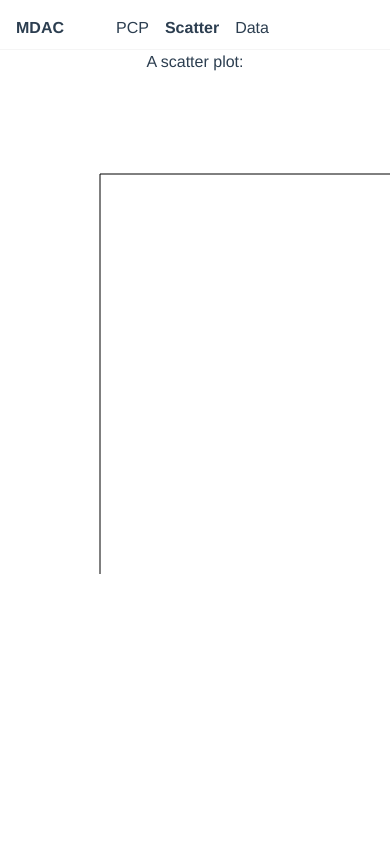
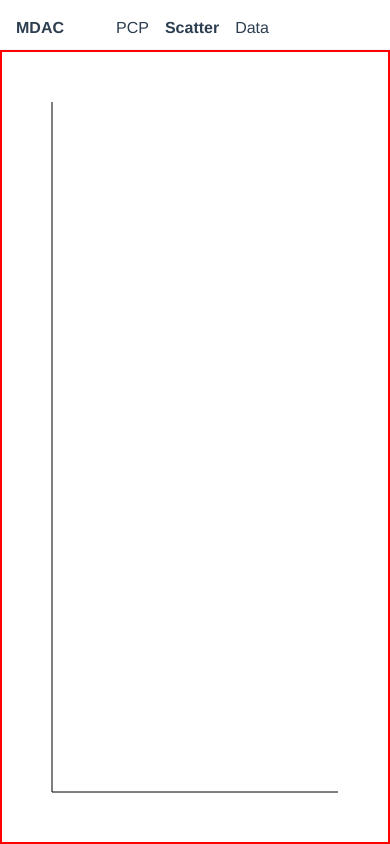
Before and after one commit to johnmartins/mdac, a Vue app: page / in a window 390 px wide. Both pictures are taken after a click on the element "Scatter". Built offline with nearby package versions, Linux system fonts and the light colour scheme.

Commit message:
Responsive scatter plot layout

```diff
--- a/src/components/plot-layouts/PCPlot/PCPlot.vue
+++ b/src/components/plot-layouts/PCPlot/PCPlot.vue
@@ -437,12 +437,8 @@ function updateHorizontalOffset () {
 }
 
 function updateContainerSize () {
-	const svg = plotCanvas.value
-	const x = componentContainer.value.clientWidth;
-	const y = componentContainer.value.clientHeight;
-	svg.style.width=x+"px"
-	svg.style.height=y+"px"
-
+	// Ensures that the axises in the PCP are spread out and
+	// utilize all available horizontal space
 	updateHorizontalOffset()
 }
 
@@ -533,11 +529,6 @@ function exportPNG () {
 	const csvElement = plotCanvas.value
 	saveSvgAsPng(csvElement, 'PCPlot.png', {encoderOptions: 1, backgroundColor: 'white', scale: 2})
 }
-
-onMounted( () => {
-	// Add listener for resize
-	window.onresize = updateContainerSize
-})
 
 </script>
 
--- a/src/components/plot-layouts/ScatterPlot/ScatterPlot.vue
+++ b/src/components/plot-layouts/ScatterPlot/ScatterPlot.vue
@@ -1,25 +1,26 @@
 <template>
-    <div class="component-container">
+    <div class="component-container" ref="componentContainer">
         <div class="svg-container">
-            A scatter plot:
             <svg
             height="100%"
             width="100%"
             tabindex="0"
             ref="plotCanvas"
-            class="scatter-plot"
+            class="scatter-plot svg-content-responsive"
             >
 
                 <!-- Full plot group -->
-                <g>
+                <g v-if="plotVariables.hasRendered">
                     <!-- x-axis group -->
                     <g>
-                        <line x1=100 x2=500 y1=100 y2=100 />
+                        <line :x1="plotVariables.xBounds[0]" :x2="plotVariables.xBounds[1]"
+                        :y1="plotVariables.yBounds[1]" :y2="plotVariables.yBounds[1]" />
                     </g>
 
                     <!-- y-axis group -->
                     <g>
-                        <line x1=100 x2=100 y1=100 y2=500 />
+                        <line :x1="plotVariables.xBounds[0]" :x2="plotVariables.xBounds[0]"
+                        :y1="plotVariables.yBounds[0]" :y2="plotVariables.yBounds[1]" />
                     </g>
 
                     <!-- data group -->
@@ -34,7 +35,48 @@
 </template>
 
 <script setup>
+import { ref, reactive, onMounted, inject } from "vue"
 import * as d3 from "d3"
+
+const componentContainer = ref(null)
+const plotCanvas = ref(null)
+
+const plotParameters = reactive({
+    padding: 50,
+    axisTitlePadding: 20,
+})
+
+const plotVariables = reactive({
+    hasRendered: false,
+    xBounds: [],
+    yBounds: []
+})
+
+const eventBus = inject('eventBus')
+eventBus.on('Router.TabChange', (viewName) => {
+    if (viewName === 'scatter') {
+        plotVariables.hasRendered = true
+        updateContainerSize()
+    }
+})
+eventBus.on('Layout.contentResize', updateContainerSize)
+
+function getPlotYBounds () {
+	const array = [plotParameters.padding, plotCanvas.value.getBoundingClientRect().height - plotParameters.padding]
+    console.log(array)
+	return array
+}
+
+function getPlotXBounds () {
+	const array = [plotParameters.padding, plotCanvas.value.getBoundingClientRect().width - plotParameters.padding]
+	console.log(array)
+    return array
+}
+
+function updateContainerSize () {
+    plotVariables.xBounds = getPlotXBounds()
+    plotVariables.yBounds = getPlotYBounds()
+}
 
 </script>
 
@@ -43,10 +85,12 @@ import * as d3 from "d3"
 .component-container {
 	height: 100%;
 	overflow: hidden;
+    border: 2px solid red;
 }
 
 .svg-container {
     height: 100%;
+    overflow: hidden;
 }
 
 .scatter-plot {
--- a/src/views/Home.vue
+++ b/src/views/Home.vue
@@ -32,7 +32,7 @@
 </template>
 
 <script setup>
-import { reactive, ref, onMounted, onUpdated } from "vue"
+import { reactive, ref, onMounted, onUpdated, inject } from "vue"
 
 // Layouts
 import SidebarLayout from '@/components/layouts/SidebarLayout'
@@ -49,6 +49,7 @@ const dataContainer = ref(null)
 const plot = ref(null)
 
 const activeView = ref('pcp')
+const eventBus = inject('eventBus')
 
 function setView (viewName) {
 	pcpContainer.value.style.display="none"
@@ -69,7 +70,15 @@ function setView (viewName) {
 			return
 	}
 	activeView.value = viewName
+	eventBus.emit('Router.TabChange', viewName)
 }
+
+onMounted( () => {
+	// Add listener for resize
+	window.onresize = () => {
+		eventBus.emit('Layout.contentResize')
+	}
+})
 </script>
 
 <style lang="scss" scoped>
```
